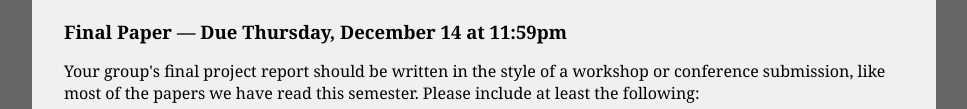
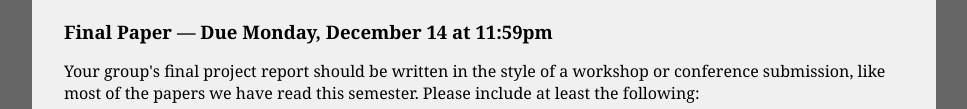
Before and after one commit to censoredplanet/eecs588, a plain HTML site: page _site/project.html in a window 1280 px wide. Shown: the part 1071-1180 px from the top of the page, without its empty margins (156-1123 px from the left). Drawn offline with Linux system fonts and the light colour scheme.

Commit message:
Changing project due day

```diff
--- a/_site/project.html
+++ b/_site/project.html
@@ -186,7 +186,7 @@ These will be rapid fire talks; you'll have <b>13 minutes</b> to speak and 5-7 m
 <!--<p>I will assign presentation timeslots and post the schedule here in
 early December.</p>-->
 
-<a name="final"></a><h3>Final Paper &mdash; Due Thursday, December 14 at 11:59pm</h3>
+<a name="final"></a><h3>Final Paper &mdash; Due Monday, December 14 at 11:59pm</h3>
 
 <p>Your group's final project report should be written in the style of
 a workshop or conference submission, like most of the papers we have
```
Also changed, not shown: project.html (+1 -1 lines).
